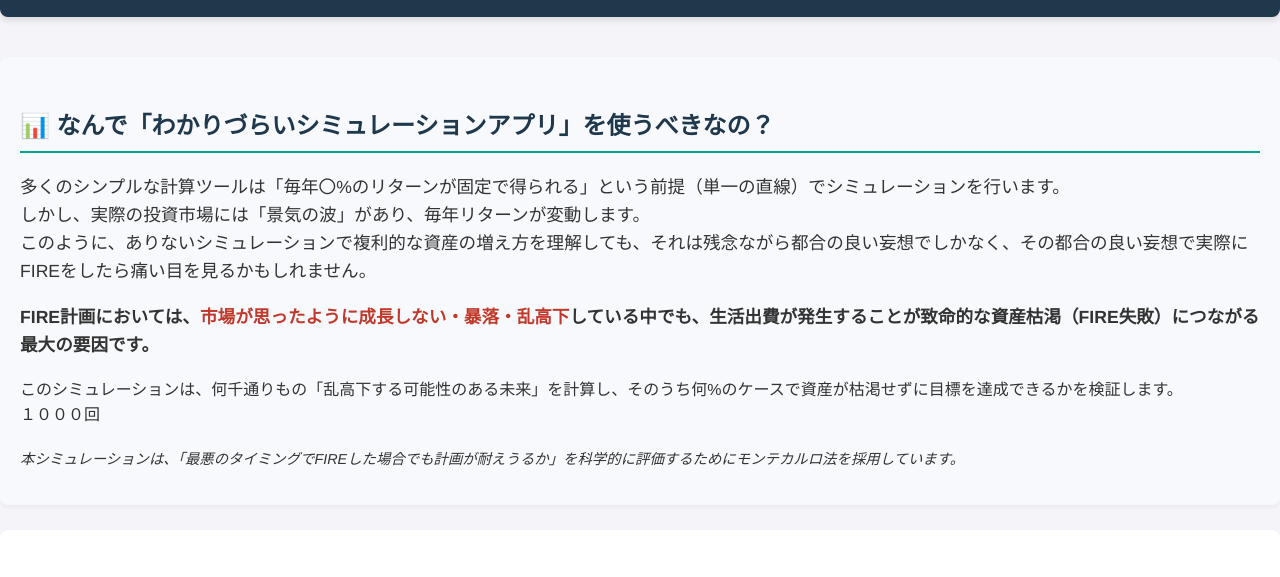
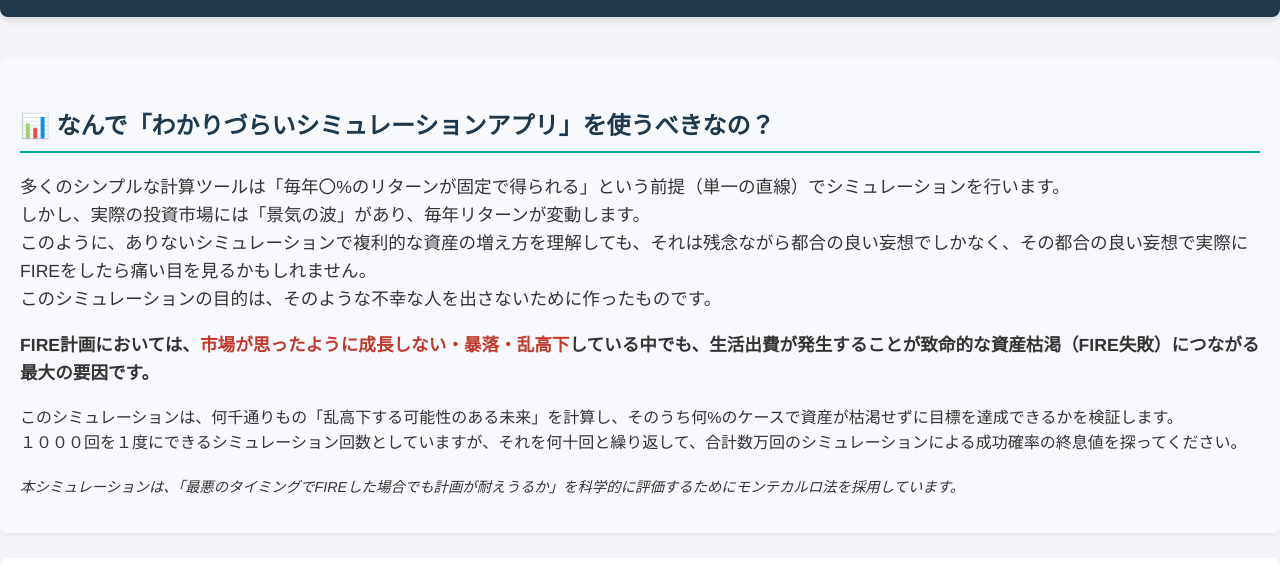
Before and after one commit to suekichi98765-debug/FIRE, a plain HTML site: page index.html in a window 1280 px wide. Shown: the part 102-679 px from the top of the page. Drawn offline with Linux system fonts and the light colour scheme.

Commit message:
コメントの修正

```diff
--- a/index.html
+++ b/index.html
@@ -18,6 +18,7 @@
             <p style="text-align: left; line-height: 1.6; font-size: 1.1em;">
                 多くのシンプルな計算ツールは「毎年〇%のリターンが固定で得られる」という前提（単一の直線）でシミュレーションを行います。<br>しかし、実際の投資市場には「景気の波」があり、毎年リターンが変動します。
 <br>このように、ありないシミュレーションで複利的な資産の増え方を理解しても、それは残念ながら都合の良い妄想でしかなく、その都合の良い妄想で実際にFIREをしたら痛い目を見るかもしれません。
+<br>このシミュレーションの目的は、そのような不幸な人を出さないために作ったものです。
             </p>
             <p style="text-align: left; line-height: 1.6; font-size: 1.1em; font-weight: bold;">
                 FIRE計画においては、<span style="color: #c0392b;">市場が思ったように成長しない・暴落・乱高下</span>している中でも、生活出費が発生することが致命的な資産枯渇（FIRE失敗）につながる最大の要因です。
@@ -25,7 +26,7 @@
             <p style="text-align: left; line-height: 1.6;">
                 このシミュレーションは、何千通りもの「乱高下する可能性のある未来」を計算し、そのうち何%のケースで資産が枯渇せずに目標を達成できるかを検証します。
 		<br>
-		１０００回
+		１０００回を１度にできるシミュレーション回数としていますが、それを何十回と繰り返して、合計数万回のシミュレーションによる成功確率の終息値を探ってください。
             </p>
             <center style="margin: 20px 0;">
 
```
